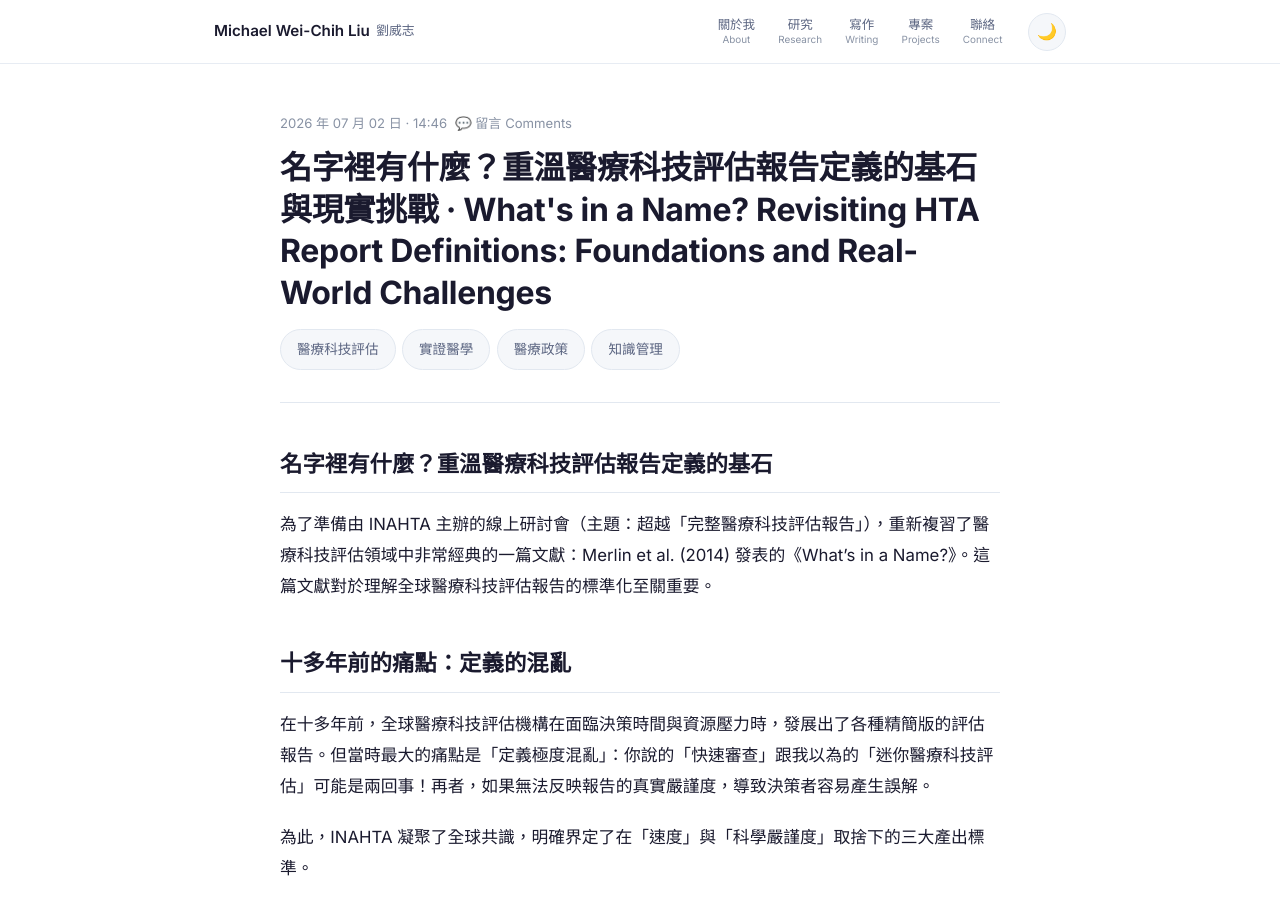
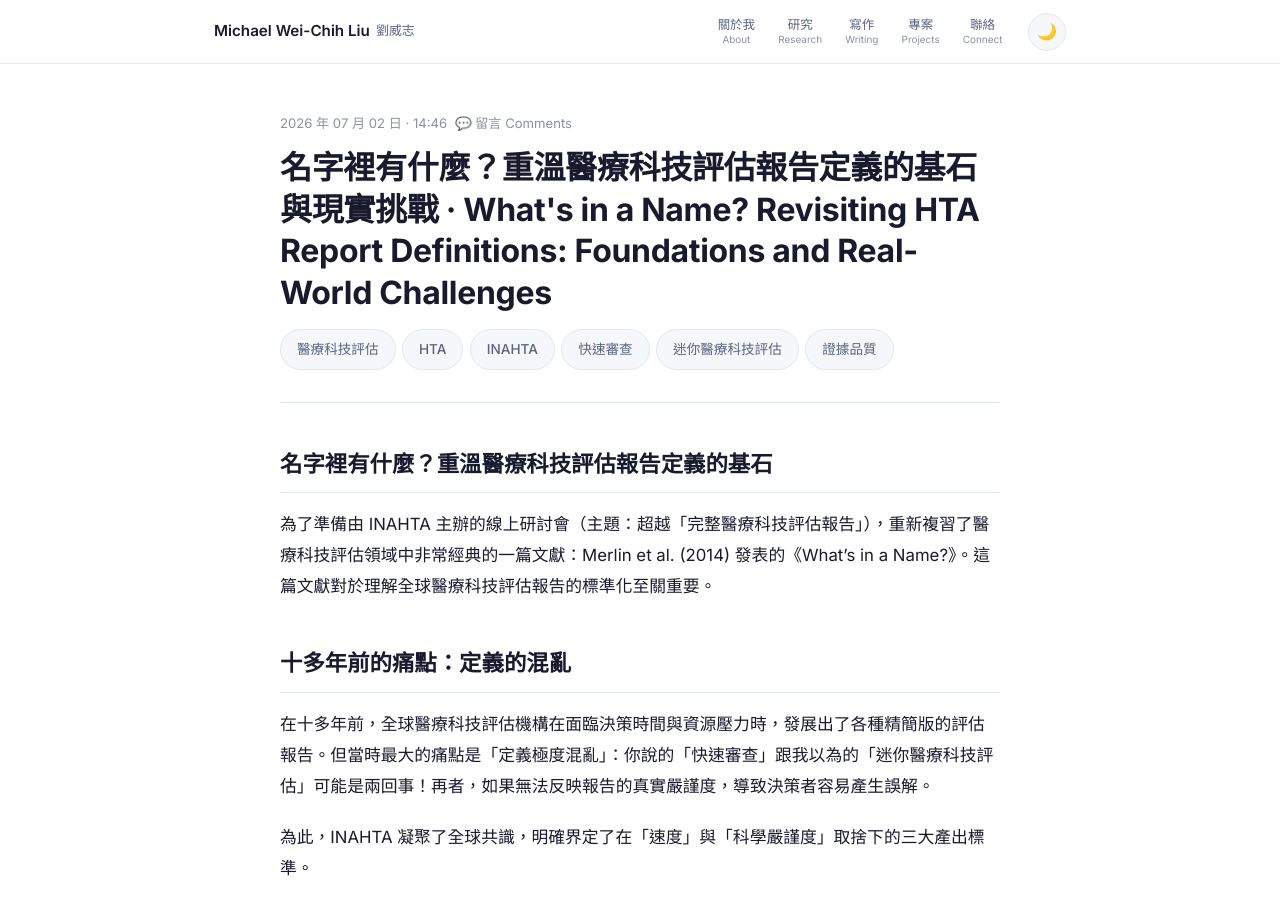
Before and after one commit to liuweichihtw-0624/liuweichihtw-0624.github.io, a Jekyll site: the page built from _posts/2026-07-02-hta-name-definition-reality-gap.md, in a window 1280 px wide and 900 px high. Built offline with Jekyll 4.4.1, drawn with Linux system fonts in a browser that asks for light colours; comment, search, counter and statistics services are not loaded.

Commit message:
retag: update tags for 2026-07-02-hta-name-definition-reality-gap.md

```diff
--- a/_posts/2026-07-02-hta-name-definition-reality-gap.md
+++ b/_posts/2026-07-02-hta-name-definition-reality-gap.md
@@ -2,7 +2,7 @@
 layout: post
 title: "名字裡有什麼？重溫醫療科技評估報告定義的基石與現實挑戰 · What's in a Name? Revisiting HTA Report Definitions: Foundations and Real-World Challenges"
 date: 2026-07-02 14:46:37 +0800
-tags: [醫療科技評估, 實證醫學, 醫療政策, 知識管理]
+tags: ["醫療科技評估", "HTA", "INAHTA", "快速審查", "迷你醫療科技評估", "證據品質"]
 publish: true
 syndicate: []
 excerpt: "十多年前的經典文獻《What's in a Name?》為全球醫療科技評估建立了定義標準。但如今現實與理論的落差究竟有多大？"
```
